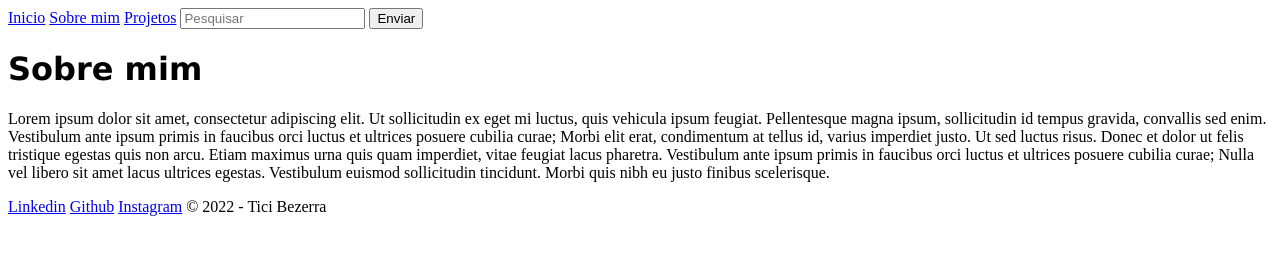
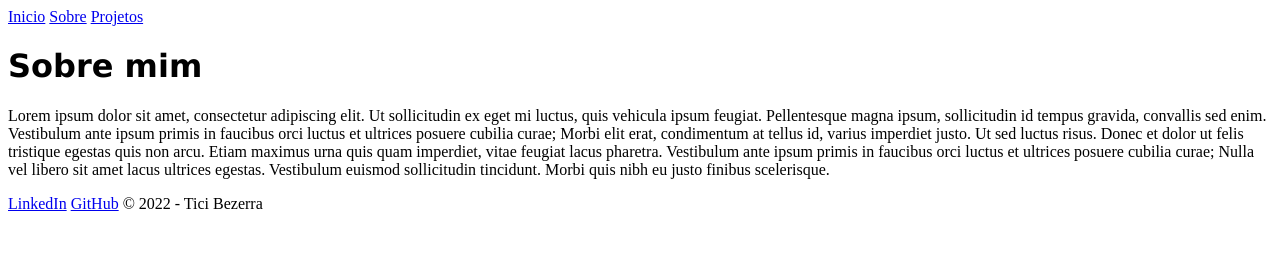
Before and after one commit to TiciB/Capegemini_Start, a plain HTML site: page sobre.html in a window 1280 px wide. Drawn offline with Linux system fonts and the light colour scheme.

Commit message:
modificando header e footer das paginas sobre mim e projetos

```diff
--- a/sobre.html
+++ b/sobre.html
@@ -7,19 +7,14 @@
         <link rel="stylesheet" href="style.css">
     </head>
     <body>
-        <!--Cabeçalho - menu de navegação das páginas-->
-        <header>
-            <nav>
-                <a href="index.html">Inicio</a>
-                <a href="sobre.html" >Sobre mim</a>
-                <a href="contato.html">Projetos</a>
-
-                <input type="search" name="pesquisa" placeholder="Pesquisar">
-                <button class ="maiusculo" type="submit">Enviar</button>
-            </nav>
-
+        <header class="header-container">
+            <!--Menu-->
+                <nav class="menu-itens">
+                    <a href="./index.html">Inicio</a>
+                    <a href="./sobre.html">Sobre</a>
+                    <a href="./contato.html">Projetos</a>
+                </nav>
         </header>
-         <!--Cabeçalho - menu de navegação das páginas-->
         <main>
             <h1>Sobre mim</h1>
 
@@ -32,13 +27,9 @@
                 posuere cubilia curae; Nulla vel libero sit amet lacus ultrices egestas. Vestibulum euismod sollicitudin
                 tincidunt. Morbi quis nibh eu justo finibus scelerisque.</p>
         </main>
-        <footer>
-            <!--Rodapé da página-->
-
-                <a href="https://www.linkedin.com/">Linkedin</a>
-                <a href="https://github.com/">Github</a>
-                <a href="https://www.instagram.com/">Instagram</a>
-
+        <footer class="rodape">
+            <a href="https://www.linkedin.com/in/ticiana-bezerra/">LinkedIn</a>
+            <a href="https://github.com/TiciB">GitHub</a>
             &copy; 2022 - Tici Bezerra
         </footer>
     </body>
--- a/style.css
+++ b/style.css
@@ -6,6 +6,7 @@
     width: 300px;
     height: 300px;
     border-radius: 60%;
+
 }
 h1{
     font-family: Verdana, Geneva, Tahoma, sans-serif;
```
Also changed, not shown: contato.html (+10 -17 lines), index.html (+1 -0 lines).
